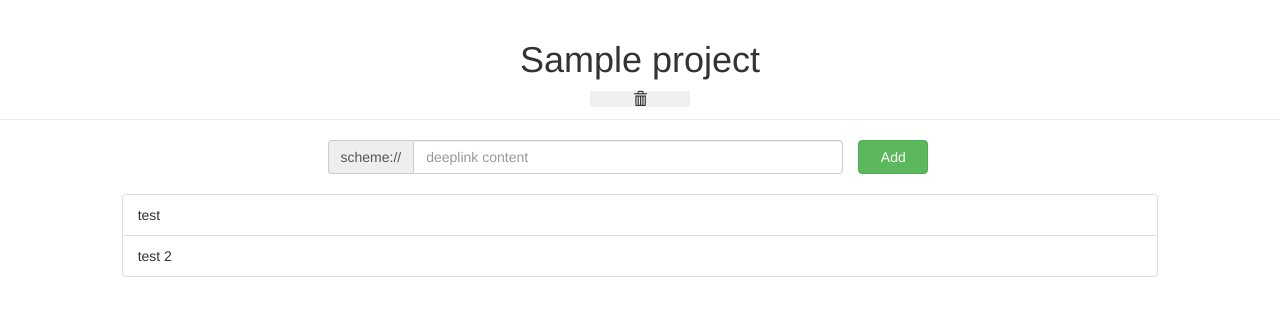
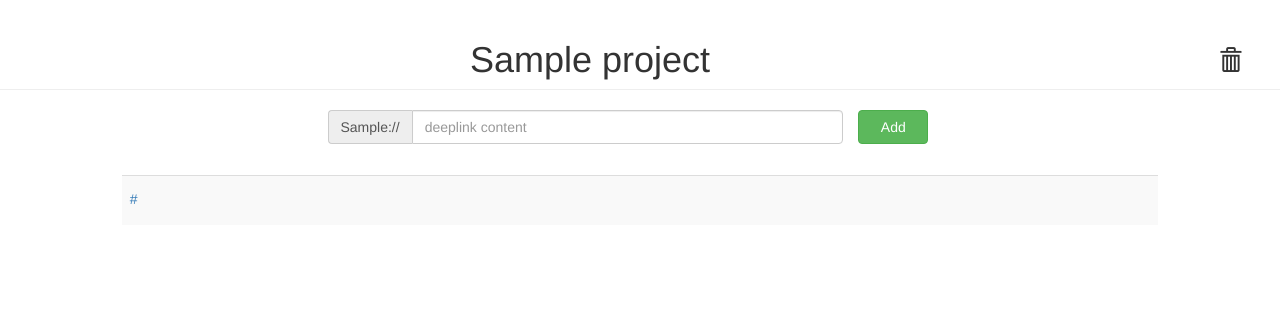
Before and after one commit to zhangjiapeng23/web_platform, a Django app: template templates/deeplink/edit.html in a window 1280 px wide. Shown: the top 316 px of the page. Run offline with Django 3.2, Linux system fonts and the light colour scheme; tables that the repository leaves empty hold one stand-in row (values such as "Sample post"); the template is opened without the code that fills it: values that come from a table or form of the project are taken from there, most other values are stand-ins (such as "Sample title", 1, 10 or a date in 2020); some libraries are stand-ins or nearby versions.

Commit message:
1. update edit deep link page to table .

```diff
--- a/templates/deeplink/edit.html
+++ b/templates/deeplink/edit.html
@@ -2,7 +2,7 @@
 <html lang="en">
 <head>
     <meta charset="UTF-8">
-    <title>{{ project }} Deeplink Page</title>
+    <title>{{ project.name }} Deeplink Page</title>
     <link rel="stylesheet" href="/static/bs/dist/css/bootstrap.css">
     <script src="/static/js/jquery-3.5.1.js"></script>
     <style>
@@ -15,39 +15,100 @@
         .remove_project {
             border: none;
             width: 100px;
+            font-size: 23px;
+            background-color: white;
+            outline: none;
+        }
+        .page-header {
+            display: flex;
+            align-items: center;
+            flex-direction: row;
+        }
+        h1 {
+            margin: 0 auto;
+        }
+        .error_msg {
+            margin-top: 10px;
+        }
+        tr {
+            height: 50px;
+        }
+        #deeplink_item {
+            line-height: 30px;
         }
     </style>
 </head>
 <body>
-    <div class="page-header text-center">
+    <div class="page-header">
         <h1>{{ project }}</h1>
          <button class="glyphicon glyphicon-trash remove_project"></button>
     </div>
 
     <div class="row add_workspace">
+        {% csrf_token %}
         <div class="col-md-5 col-lg-offset-3">
              <div class="input-group">
-                <span class="input-group-addon" id="basic-addon1">scheme://</span>
+                <span class="input-group-addon" id="basic-addon1">{{ project.scheme }}://</span>
                 <input id="deeplink_body" type="text" class="form-control" placeholder="deeplink content" aria-describedby="basic-addon1">
             </div>
         </div>
         <button class="btn btn-success">Add</button>
+        <div class="col-md-5 col-lg-offset-3 error_msg">
+            <span class="error"></span>
+        </div>
     </div>
 
     <div class="container-fluid">
         <div class="row">
             <div class="col-md-10 col-lg-offset-1">
-            <ul class="list-group">
-                <li class="list-group-item">
-                    test
-                </li>
-                <li class="list-group-item">
-                    test 2
-                </li>
-            </ul>
+                <table class="table table-striped table-hover">
+                    <tbody>
+                        {% for deeplink in full_deeplink %}
+                            <tr>
+                                <td>
+                                    <a id="deeplink_item" href={{ deeplink }}>{{ deeplink }}</a>
+                                </td>
+                            </tr>
+                        {% endfor %}
+                    </tbody>
+                </table>
             </div>
         </div>
     </div>
 
+    <script>
+        $('.btn-success').click(function (){
+            let deeplinkBody = $('#deeplink_body').val()
+
+            $.ajax({
+                url: '',
+                type: 'post',
+                data: {
+                    body: deeplinkBody,
+                    csrfmiddlewaretoken: $("[name='csrfmiddlewaretoken']").val(),
+                },
+                success: function (data){
+                    if (data.code == 'fail') {
+                        console.log(data)
+                        $('.error').text(data.msg).css({'color': 'red'})
+
+                    } else {
+                        $('.error').text('')
+                        let deeplink = data.msg
+                        const deeplinkItem = `<li class="list-group-item">
+                                    <a href=${deeplink}>${deeplink}</a>
+                                    </li>`
+                        $('.list-group').append(deeplinkItem)
+
+                    }
+
+                }
+
+            })
+
+
+
+        })
+    </script>
 </body>
 </html>
--- a/templates/deeplink/index.html
+++ b/templates/deeplink/index.html
@@ -44,10 +44,8 @@
         <h1>Deep Link Console</h1>
     </div>
 
-    <div class="row create_message">
-        <div class="col-md-3 col-lg-offset-5">
-            <h4>Please select or <a class="create"><strong><i>create</i></strong></a> a project</h4>
-        </div>
+    <div class="row create_message text-center">
+        <h4>Please select or <a class="create"><strong><i>create</i></strong></a> a project</h4>
     </div>
 
     <div class="row create_workspace">
```
Also changed, not shown: deeplink/views.py (+29 -5 lines), templates/deeplink/list.html (+20 -19 lines).
